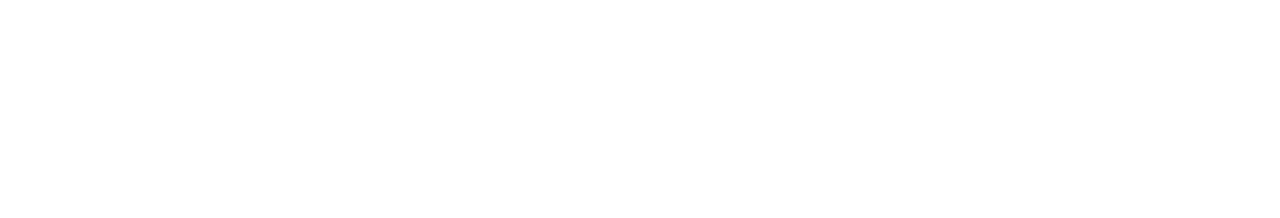
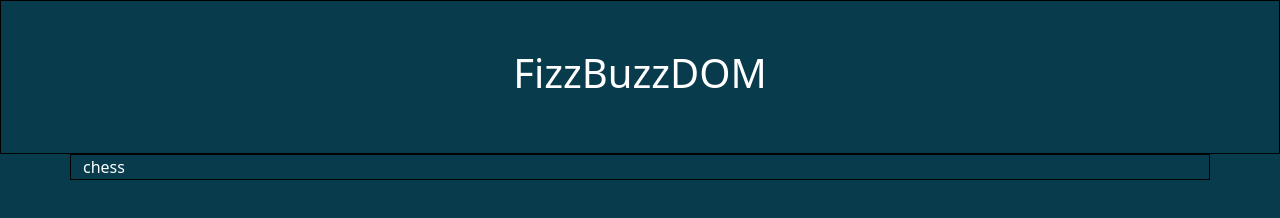
Before and after one commit to AlessandroPagliuca/js-fizzbuzz, a plain HTML site: page index.html in a window 1280 px wide. Drawn offline with nearby package versions, Linux system fonts and the light colour scheme.

Commit message:
Upgrade "for loop"

```diff
--- a/css/style.css
+++ b/css/style.css
@@ -1,7 +1,15 @@
 :root{
     --c92-bg: #083b4c;
-    --c92-chess-box: #1389b2;
-    --c92-chess-3: #0cd6a1;
-    --c92-chess-5: #ffd166;
-    --c92-chess-mult-3-5: #f0466f;
+    --c92-box: #1389b2;
+    --c92-box-mult-3: #0cd6a1;
+    --c92-box-mult-5: #ffd166;
+    --c92-box-mult-3-5: #f0466f;
 }
+
+body{
+    background-color: var(--c92-bg);
+}
+
+.debug{
+    border: 1px solid black;
+}
--- a/index.html
+++ b/index.html
@@ -9,12 +9,12 @@
     <title>FizzBuzz</title>
 </head>
 <body>
-    <header>
-        <h1 class="text-center text-white">FizzBuzzDOM</h1>
+    <header class="debug">
+        <h1 class="text-center text-white p-5">FizzBuzzDOM</h1>
     </header>
 
-    <main>
-
+    <main class="debug text-white container">
+        chess
     </main>
 
     <script src="./js/script.js"></script>
--- a/js/script.js
+++ b/js/script.js
@@ -0,0 +1,35 @@
+/*
+Scrivi un programma che stampi in console i numeri da 1 a 100,
+ma che per i multipli di 3 stampi “Fizz” al posto del numero e per i multipli di 5 stampi “Buzz”.
+Per i numeri che sono sia multipli di 3 che di 5 stampi “FizzBuzz”.
+*/
+
+
+
+/*
+Development of the "for loop", replacing multiples of 3 and 5
+with FizzBuzz, multiples of 3 with Fizz
+and multiples of 5 with Buzz.
+*/
+for(let i = 1; i <= 100; i++){
+
+    switch(true){
+        case((i % 3 == 0 ) && (i % 5 == 0)):
+            console.log('FizzBuzz');
+        break;
+
+        case(i % 3 == 0):
+            console.log('Fizz');
+        break;
+
+        case(i % 5 == 0):
+            console.log('Buzz');
+        break;
+
+        default:
+            console.log(i);
+        break;
+
+    }
+
+}
```
